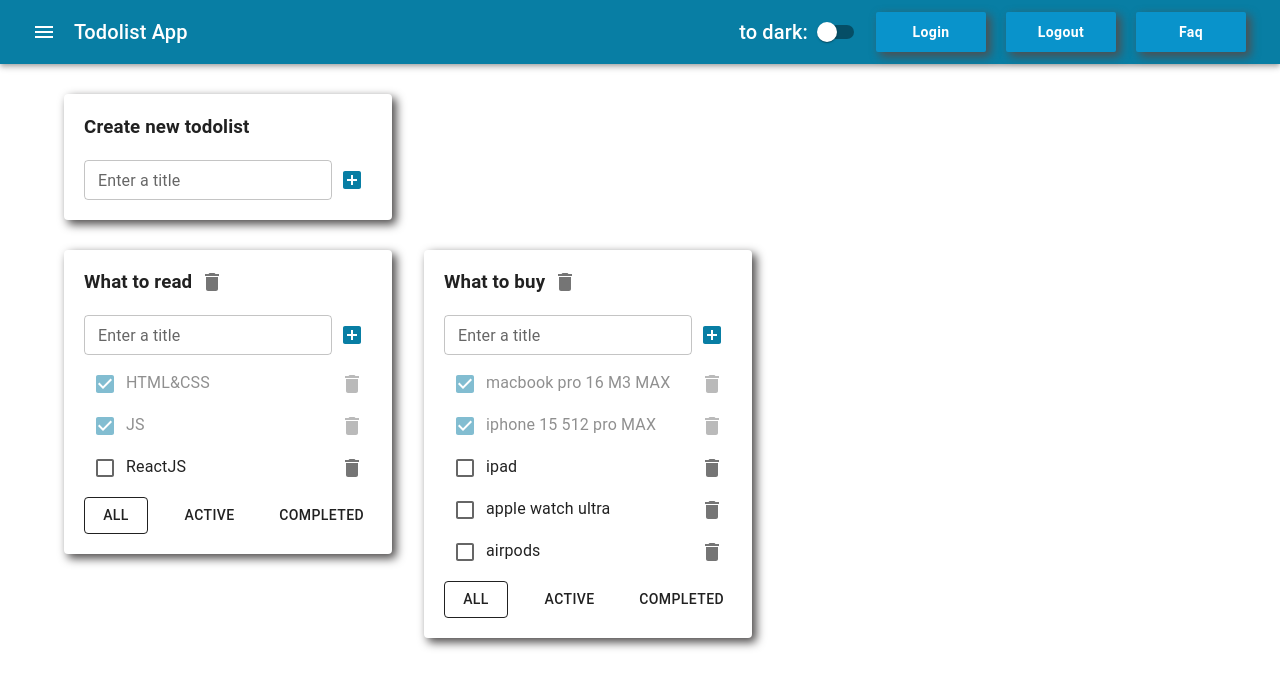
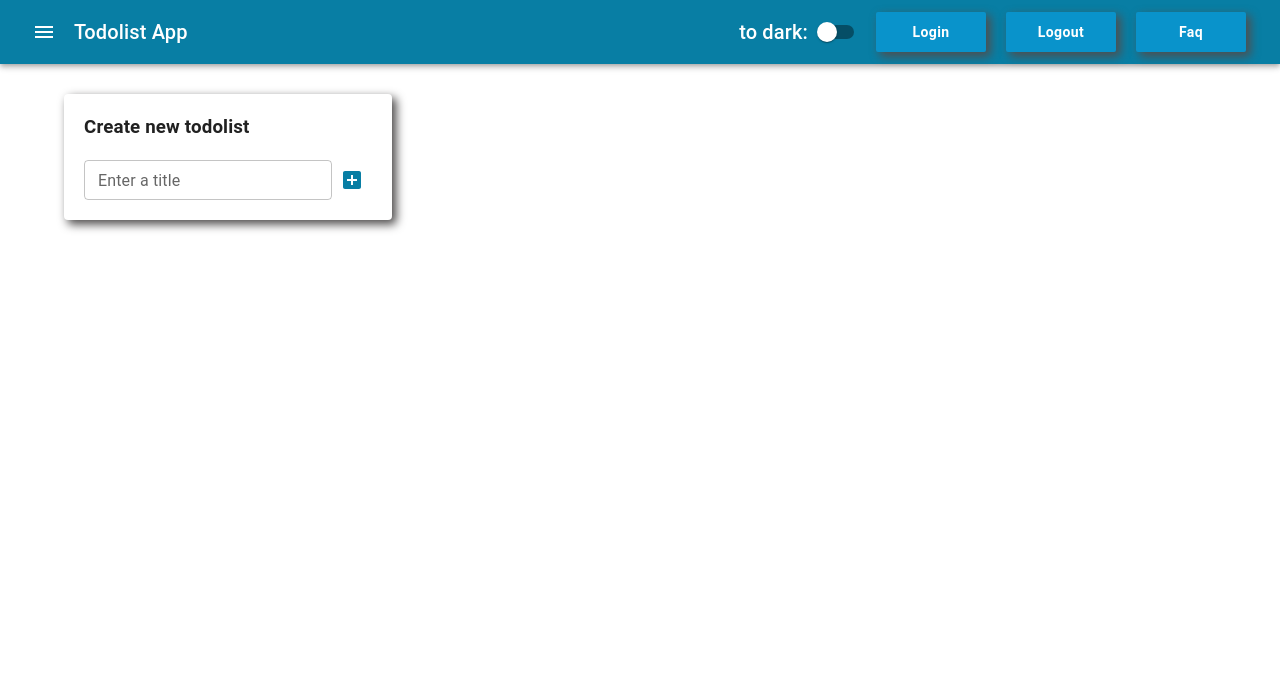
Before and after one commit to umedjankabiri/todolist, a React (Vite) app: page / in a window 1280 px wide. Shown: the top 688 px of the page. Built offline with nearby package versions, Linux system fonts and the light colour scheme.

Commit message:
Refactor AppWithRedux component to use Redux hooks
Replaced useReducer with useSelector and useDispatch for better integration with the Redux store. This simplifies the state management by leveraging Redux hooks and removing redundant initial state definitions.

```diff
--- a/src/App/AppWithRedux.tsx
+++ b/src/App/AppWithRedux.tsx
@@ -1,20 +1,11 @@
 import 'App/App.css'
 import {Todolist} from 'common/components/Todolist/Todolist.tsx';
-import {useReducer, useState} from "react";
+import {useState} from "react";
 import {FilterValueProps} from "common/types/Tasks/FilterValueProps.ts";
-import {v1} from "uuid";
 import {TodolistsProps} from "common/types/Todolists/TodolistsProps.ts";
 import {TasksStateProps} from "common/types/Tasks/TasksStateProps.ts";
 import {AddItemForm} from "common/components/AddItemForm/AddItemForm.tsx";
-import {
-    AppBar,
-    Container,
-    CssBaseline,
-    Paper,
-    Switch,
-    Toolbar,
-    Typography
-} from "@mui/material";
+import {AppBar, Container, CssBaseline, Paper, Switch, Toolbar, Typography} from "@mui/material";
 import {createTheme, ThemeProvider} from "@mui/material/styles"
 import IconButton from "@mui/material/IconButton";
 import MenuIcon from "@mui/icons-material/Menu"
@@ -23,43 +14,19 @@ import {MenuButton} from "common/components/MenuButtons/MenuButton.tsx";
 import {ThemeMode} from "common/types/ThemeMode/ThemeModeProps.ts";
 import {
     addTodolistAC,
-    changeTodolistFilterAC, changeTodolistTitleAC,
-    removeTodolistAC,
-    todolistsReducer
+    changeTodolistFilterAC,
+    changeTodolistTitleAC,
+    removeTodolistAC
 } from "model/todolistsReducer/todolistsReducer.ts";
-import {
-    addTaskAC,
-    changeTaskStatusAC,
-    changeTaskTitleAC,
-    removeTaskAC,
-    tasksReducer
-} from "model/tasksReducer/tasksReducer.ts";
+import {addTaskAC, changeTaskStatusAC, changeTaskTitleAC, removeTaskAC} from "model/tasksReducer/tasksReducer.ts";
+import {useDispatch, useSelector} from "react-redux";
+import {RootState} from "App/store.ts";
 
 // Business Logic Layer (BLL)
-export let todolistID1 = v1()
-export let todolistID2 = v1()
-export const todolistsInitialState: TodolistsProps[] = [
-    {todolistID: todolistID1, title: "What to read", filter: "All"},
-    {todolistID: todolistID2, title: "What to buy", filter: "All"},
-]
-export const tasksInitialState: TasksStateProps = {
-    [todolistID1]: [
-        {id: v1(), title: 'HTML&CSS', isDone: true},
-        {id: v1(), title: 'JS', isDone: true},
-        {id: v1(), title: 'ReactJS', isDone: false},
-    ],
-    [todolistID2]: [
-        {id: v1(), title: 'macbook pro 16 M3 MAX', isDone: true},
-        {id: v1(), title: 'iphone 15 512 pro MAX', isDone: true},
-        {id: v1(), title: 'ipad', isDone: false},
-        {id: v1(), title: 'apple watch ultra', isDone: false},
-        {id: v1(), title: 'airpods', isDone: false},
-    ]
-}
-
 function AppWithRedux() {
-    const [todolists, dispatchTodolists] = useReducer(todolistsReducer, todolistsInitialState)
-    const [tasks, dispatchTasks] = useReducer(tasksReducer, tasksInitialState);
+    const todolists = useSelector<RootState, TodolistsProps[]>(state => state.todolists)
+    const tasks = useSelector<RootState, TasksStateProps>(state => state.tasks)
+    const dispatch = useDispatch()
     const [themeMode, setThemeMode] = useState<ThemeMode>("light")
 
     const theme = createTheme({
@@ -75,28 +42,28 @@ function AppWithRedux() {
 
     const changeThemeMode = ()=> setThemeMode(themeMode === "light" ? "dark" : "light")
     const removedTask = (todolistID: string, taskID: string) =>
-        dispatchTasks(removeTaskAC({todolistID: todolistID, taskID: taskID}));
+        dispatch(removeTaskAC({todolistID: todolistID, taskID: taskID}));
     const addedTask = (todolistID: string, title: string) =>
-        dispatchTasks(addTaskAC({todolistID: todolistID, title: title}));
+        dispatch(addTaskAC({todolistID: todolistID, title: title}));
     const changedTaskStatus = (todolistID: string, taskID: string, taskStatus: boolean) =>
-        dispatchTasks(changeTaskStatusAC({todolistID: todolistID, taskID: taskID, isDone: taskStatus}));
+        dispatch(changeTaskStatusAC({todolistID: todolistID, taskID: taskID, isDone: taskStatus}));
     const changedTodolistFilter = (todolistID: string, filterValue: FilterValueProps) =>
-        dispatchTodolists(changeTodolistFilterAC(todolistID, filterValue))
+        dispatch(changeTodolistFilterAC(todolistID, filterValue))
 
     const removedTodolist = (todolistID: string) => {
         const action = removeTodolistAC(todolistID)
-        dispatchTodolists(action);
-        dispatchTasks(action)
+        dispatch(action);
+        dispatch(action)
     }
     const AddTodolist = (title: string) => {
         const action = addTodolistAC(title)
-        dispatchTodolists(action);
-        dispatchTasks(action)
+        dispatch(action);
+        dispatch(action)
     }
     const changeTaskTitleHandler = (todolistID: string, taskID: string, title: string) =>
-        dispatchTasks(changeTaskTitleAC({todolistID: todolistID, taskID: taskID, title: title}));
+        dispatch(changeTaskTitleAC({todolistID: todolistID, taskID: taskID, title: title}));
     const changeTodolistTitleHandler = (todolistID: string, title: string) =>
-        dispatchTodolists(changeTodolistTitleAC(todolistID, title))
+        dispatch(changeTodolistTitleAC(todolistID, title))
 
     const buttonsBackgroundColor = themeMode === "light" ? theme.palette.primary.light : theme.palette.primary.dark
 
```
